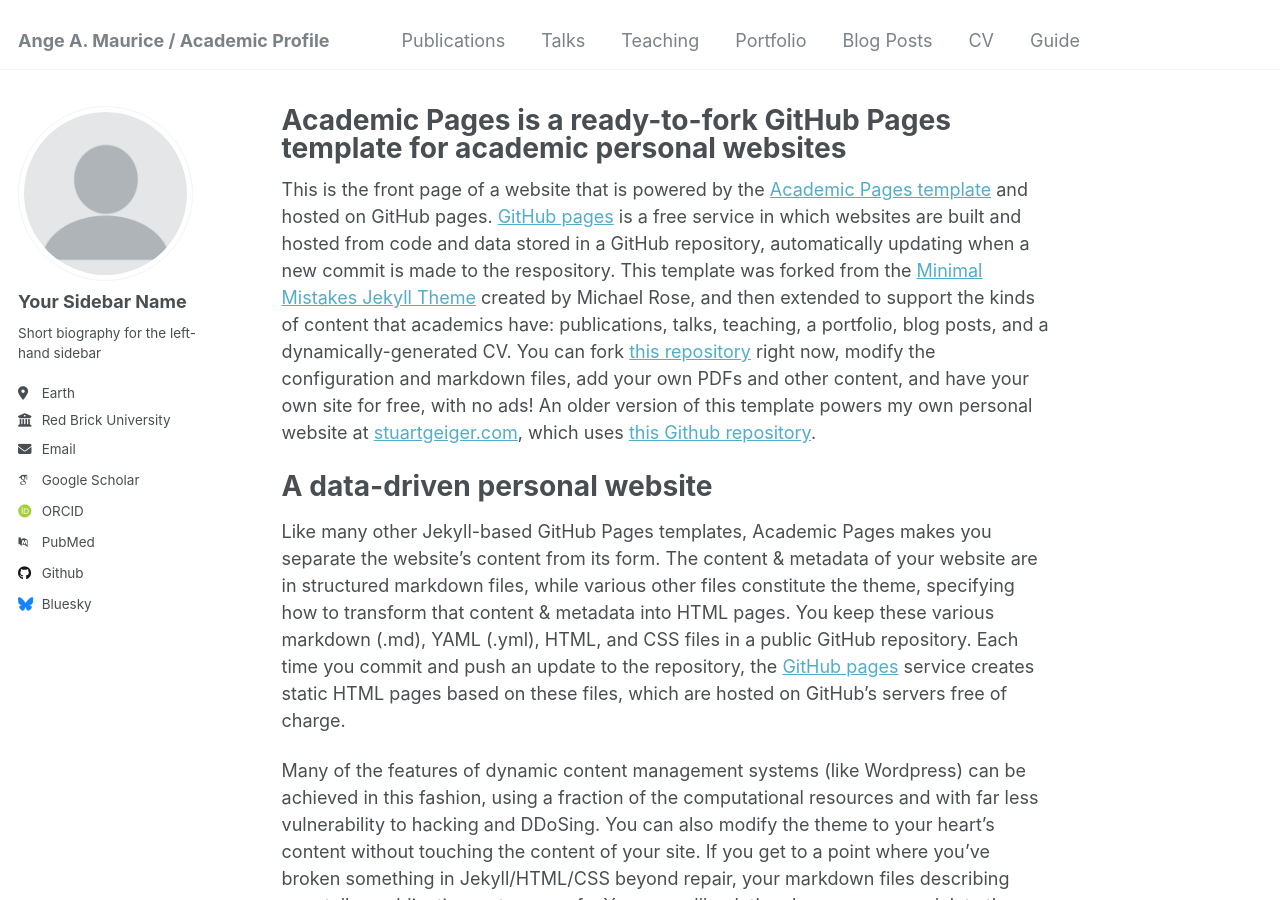
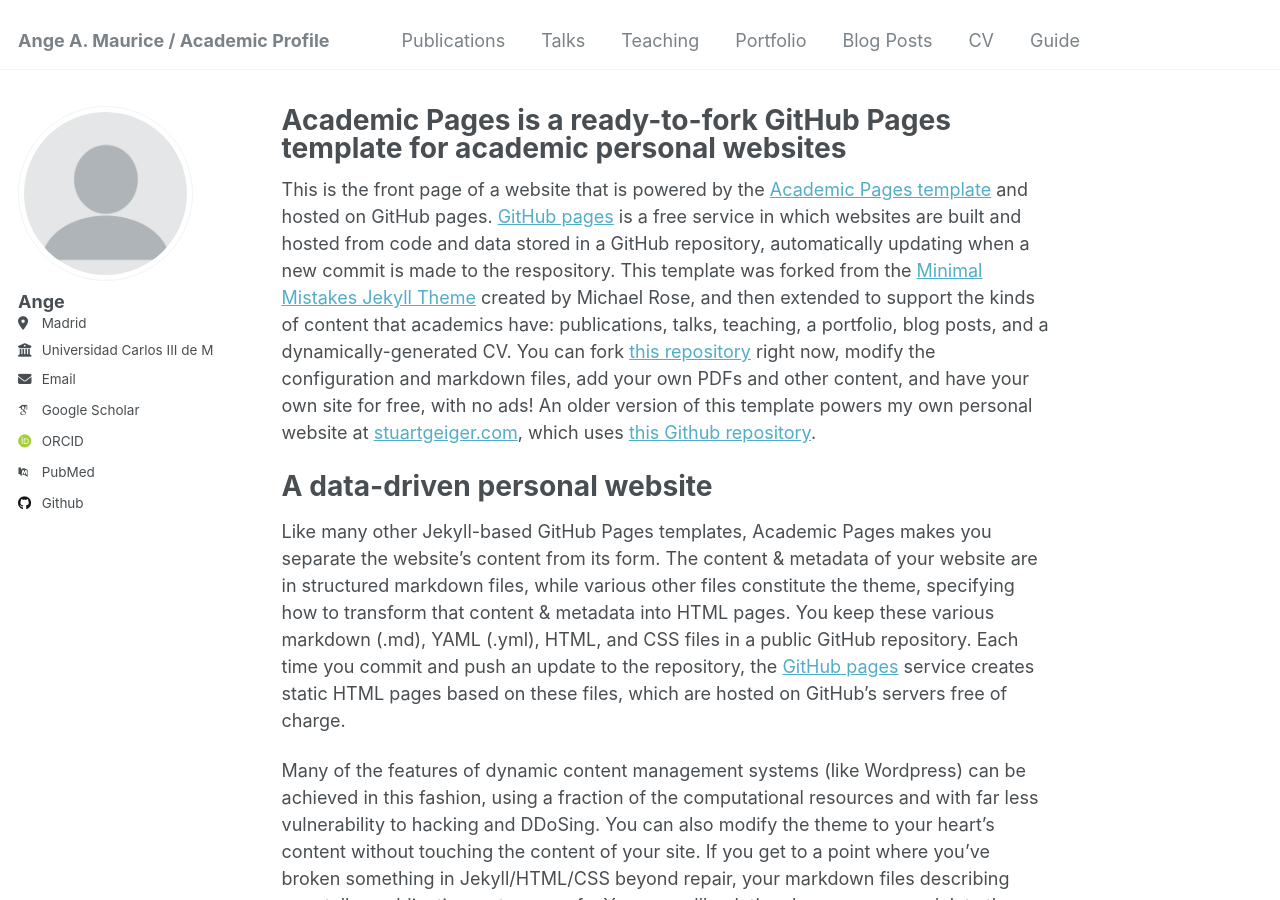
Before and after one commit to AngeAM/.github.io, a Jekyll site: the page built from _pages/about.md, in a window 1280 px wide and 900 px high. Built offline with Jekyll 4.4.1, drawn with Linux system fonts in a browser that asks for light colours; some web fonts are replaced.

Commit message:
Update _config.yml

```diff
--- a/_config.yml
+++ b/_config.yml
@@ -22,13 +22,13 @@
 author:
   # Biographic information
   avatar           : "profile.png"
-  name             : "Your Sidebar Name"
+  name             : "Ange"
   pronouns         : # example: "she/her"
-  bio              : "Short biography for the left-hand sidebar"
-  location         : "Earth"
-  employer         : "Red Brick University"
+  bio              : #"Short biography for the left-hand sidebar"
+  location         : "Madrid"
+  employer         : "Universidad Carlos III de Madrid"
   uri              : # URL
-  email            : "none@example.org"
+  email            : "amaurice@pa.uc3m.es"
 
   # Academic websites
   arxiv            : # URL - Update with the correct link to your profile
@@ -43,12 +43,12 @@
   bitbucket        : # Username - Update with your username on the site
   codepen          : # Username
   dribbble         : # Username
-  github           : "academicpages"
+  github           : "https://github.com/AngeAM"
   kaggle           : # Username
   stackoverflow    : # User number or user number and name (i.e., use "1" or "1/jeff-atwood")
 
   # Social media
-  bluesky          : "bsky.app" # Replace this with you Bluesky username
+  bluesky          : # "bsky.app" # Replace this with you Bluesky username
   facebook         : # Username
   flickr           : # Username
   foursquare       : # Username
@@ -57,7 +57,7 @@
   keybase          : # Username
   instagram        : # Username
   lastfm           : # Username
-  linkedin         : # Username
+  linkedin         : # ange-maurice
   mastodon         : # URL
   medium           : # URL
   pinterest        : # Username
```
